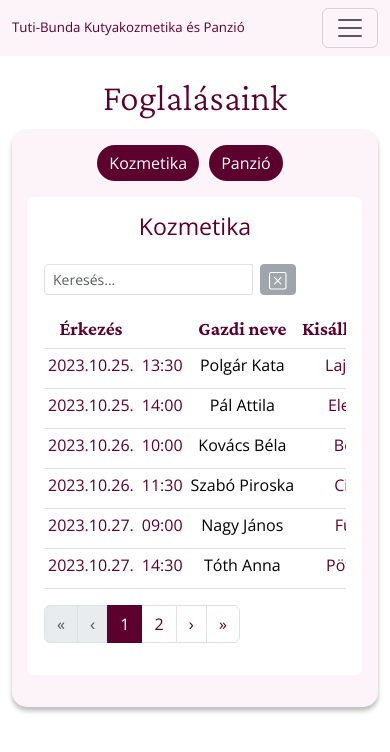
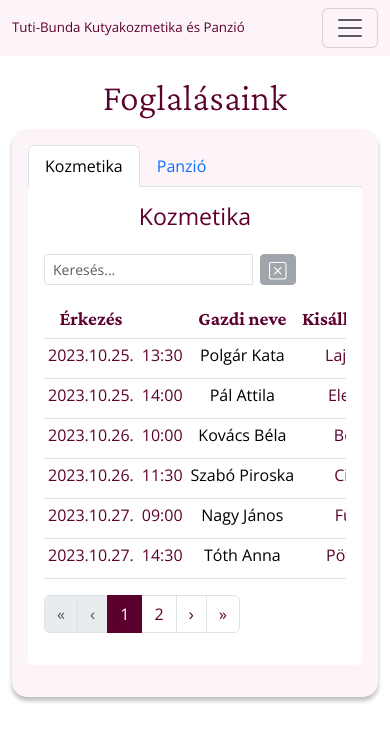
Before and after one commit to TheMalcolm/kriszta-tutib, a Vue app: page /admin/foglalasok in a window 390 px wide. Shown: the top 752 px of the page. Built offline with nearby package versions, Linux system fonts and the light colour scheme; what vue2-datepicker would draw is missing.

Commit message:
Responsive updates, admin layout updates

```diff
--- a/src/components/Admin/Dashboard.vue
+++ b/src/components/Admin/Dashboard.vue
@@ -38,16 +38,8 @@
       <b-card
         style="border: none; box-shadow: 0px 4px 4px rgba(0, 0, 0, 0.25);background-color: #F0A8CC20;border-radius: 15px;"
       >
-        <div class="mb-3">
-          <b-button v-b-toggle.collapse-1 class="btn-toggle">
-            Kozmetika
-          </b-button>
-          <b-button v-b-toggle.collapse-2 class="btn-toggle">
-            Panzió
-          </b-button>
-        </div>
-
-        <b-collapse visible col="12" id="collapse-1">
+        <b-tabs content-class="">
+          <b-tab title="Kozmetika" active>
             <b-card class="table-responsive">
               <h3 style="color: #5c002e; margin-bottom: 0px;">Kozmetika</h3>
               <b-form-group
@@ -144,8 +136,8 @@
                 variant="primary"
               ></b-pagination>
             </b-card>
-        </b-collapse>
-        <b-collapse col="12" id="collapse-2">
+          </b-tab>
+          <b-tab title="Panzió">
             <b-card class="table-responsive">
               <h3 style="color: #5c002e;">Panzió</h3>
               <b-form-group
@@ -228,7 +220,8 @@
                 variant="primary"
               ></b-pagination>
             </b-card>
-        </b-collapse>
+          </b-tab>
+        </b-tabs>
       </b-card>
     </b-container>
 
@@ -700,7 +693,8 @@ export default {
         o: "Nem releváns"
       },
       filter1: "",
-      filter2: ""
+      filter2: "",
+      filter: null,
     };
   },
   methods: {
--- a/src/components/CosmeticsAppointment.vue
+++ b/src/components/CosmeticsAppointment.vue
@@ -4,13 +4,15 @@
       <Bar />
     </header>
 
-    <b-container class="cont" style="display:flex flex-wrap: wrap;">
+    <b-container class="cont">
+      <b-col xs="12">
         <h1
           style="padding-top: 30px; color: #5c002e; font-family: 'Crimson Pro', serif;"
           class="my-5"
         >
           Foglalj időpontot kozmetikánkba!
         </h1>
+      </b-col>
       <b-row class="all">
         <b-col xs="12">
           <div class="card card-1">
@@ -280,7 +282,7 @@
                         :src="sideimage"
                         style="object-fit: cover; width: 100%; height: 100%;"
                         alt="Image"
-                        class="rounded-0"
+                        class="rounded-0 side-image"
                       ></b-card-img>
                     </b-col>
                     <b-col md="7">
@@ -674,6 +676,11 @@ export default {
   .cont {
     display: flex;
     justify-content: center;
+    flex-direction: column;
+  }
+
+  .side-image {
+    max-height: 250px;
   }
 }
 
--- a/src/components/DogBoardingHouseAppointment.vue
+++ b/src/components/DogBoardingHouseAppointment.vue
@@ -5,14 +5,17 @@
     </header>
 
     <b-container class="cont" style="display:flex flex-wrap: wrap;">
-      <h1
-        style="padding-top: 30px; color: #5c002e; font-family: 'Crimson Pro', serif;"
-        class="my-5"
-      >
-        Foglalj időpontot panziónkba!
-      </h1>
+
       <input type="hidden" v-model="form.petCount" />
       <b-row class="all">
+        <div class="col-12">
+          <h1
+            style="padding-top: 30px; color: #5c002e; font-family: 'Crimson Pro', serif;"
+            class="my-5"
+          >
+            Foglalj időpontot panziónkba!
+          </h1>
+        </div>
         <div class="col-lg-9 col-12">
           <b-card class="mb-5">
             <b-card-body style="text-align: left">
@@ -472,6 +475,7 @@ export default {
 
 .cont {
   padding-bottom: 40px;
+  min-height: calc(100vh - 200px);
 }
 
 .labels {
--- a/src/components/HomePage.vue
+++ b/src/components/HomePage.vue
@@ -65,8 +65,12 @@
     >
       <h1>Szolgáltatásaim</h1>
       <b-row cols="12" sm="6">
-        <b-col class="bigico"><img :src="groom" alt="Kozmetika"/></b-col>
-        <b-col class="bigico"><img :src="hotel" alt="Panzio"/></b-col>
+        <b-col class="bigico mb-5 mb-md-0">
+          <img :src="groom" alt="Kozmetika"/>
+        </b-col>
+        <b-col class="bigico mb-5 mb-md-0">
+          <img :src="hotel" alt="Panzio"/>
+        </b-col>
       </b-row>
     </b-container>
     <div>
@@ -102,7 +106,7 @@
         </p>
       </div>
       <b-container lg="10">
-        <b-row cols="4" cols-md="4" cols-lg="4">
+        <b-row cols="2" cols-md="4" cols-lg="4">
           <b-col> <img src="../assets/home_1.jpg" class="gallery" /> </b-col>
           <b-col> <img src="../assets/home_2.jpg" class="gallery" /> </b-col>
           <b-col> <img src="../assets/home_3.jpg" class="gallery" /> </b-col>
@@ -218,9 +222,13 @@ export default {
 
 @media screen and (max-width: 769px) {
   .bigico {
-    transform: scale(0.78) translateX(-25px);
     margin-bottom: 0px;
   }
+
+  .bigico > img{
+    max-width: 60vw;
+  }
+
   .gallery {
     width: 110px;
     height: 110px;
```
Lines whose indentation alone changed are shown as unchanged.
